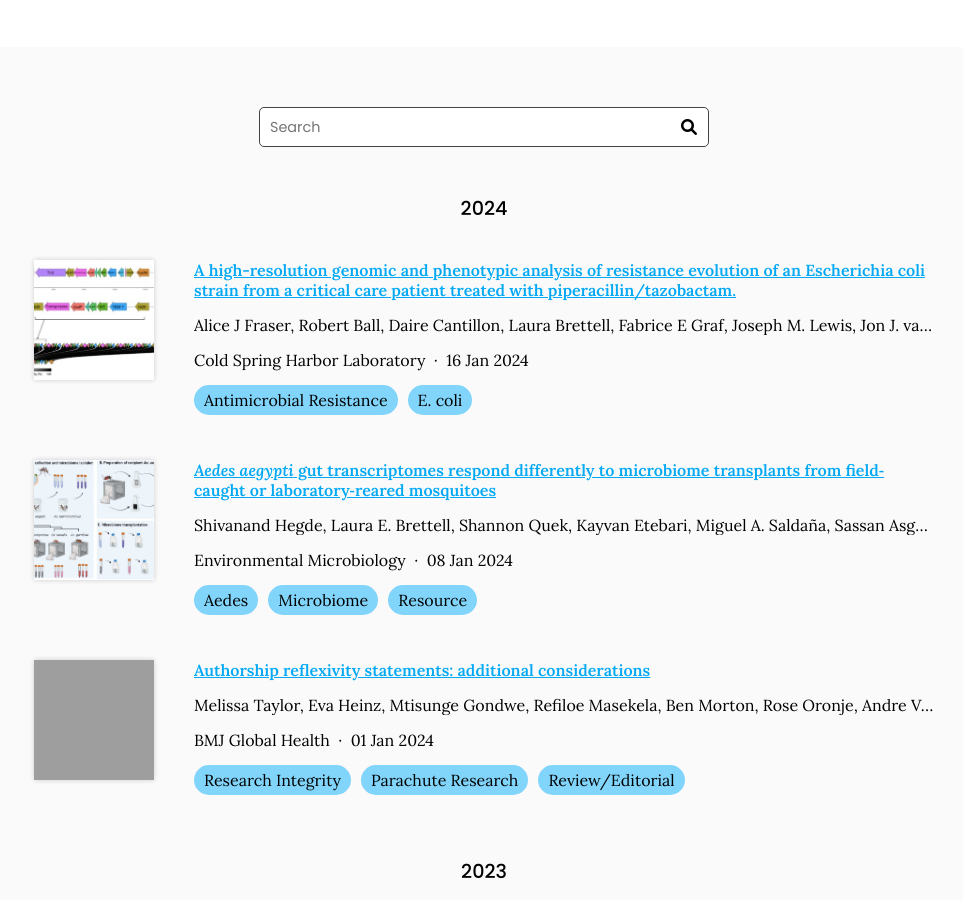
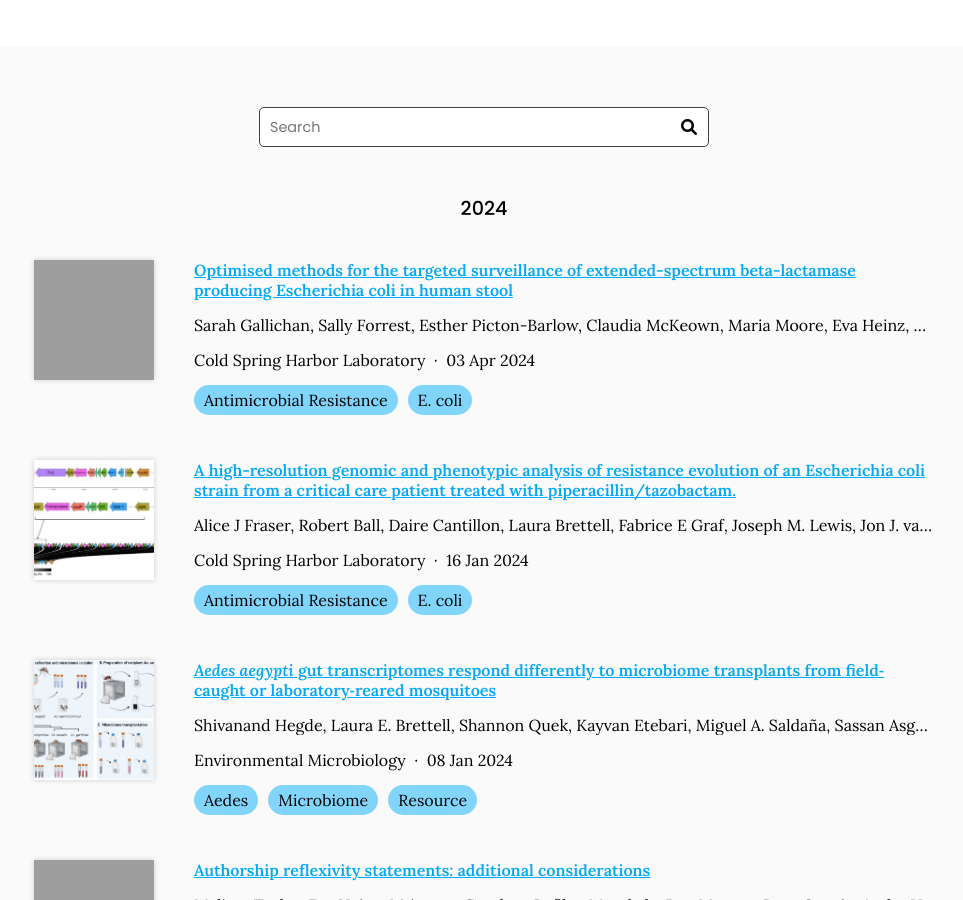
Before and after one commit to Evo-MInt/MicGen-lab-website, a Jekyll site: the page built from research/index.md, in a window 1280 px wide and 900 px high, scrolled down 755 px. Shown: the whole window, without its empty margins (156-1119 px from the left). Built offline with Jekyll 4.4.1, drawn with Linux system fonts in a browser that asks for light colours; grey boxes are pictures that could not be loaded.

Commit message:
Generate citations

```diff
--- a/_data/citations.yaml
+++ b/_data/citations.yaml
@@ -1,6 +1,26 @@
 # DO NOT EDIT, GENERATED AUTOMATICALLY FROM SOURCES.YAML (AND ELSEWHERE)
 # See https://github.com/greenelab/lab-website-template/wiki/Citations
 
+- id: doi:10.1101/2024.04.02.24305201
+  title: Optimised methods for the targeted surveillance of extended-spectrum beta-lactamase
+    producing Escherichia coli in human stool
+  authors:
+  - Sarah Gallichan
+  - Sally Forrest
+  - Esther Picton-Barlow
+  - Claudia McKeown
+  - Maria Moore
+  - Eva Heinz
+  - Nicholas A Feasey
+  - Joseph M Lewis
+  - Fabrice E Graf
+  publisher: Cold Spring Harbor Laboratory
+  date: '2024-04-03'
+  link: https://doi.org/gtp56t
+  image: images/Gallichan.jpg
+  tags:
+  - Antimicrobial Resistance
+  - E. coli
 - id: doi:10.1101/2024.01.15.24301199
   title: A high-resolution genomic and phenotypic analysis of resistance evolution
     of an Escherichia coli strain from a critical care patient treated with piperacillin/tazobactam.
```
